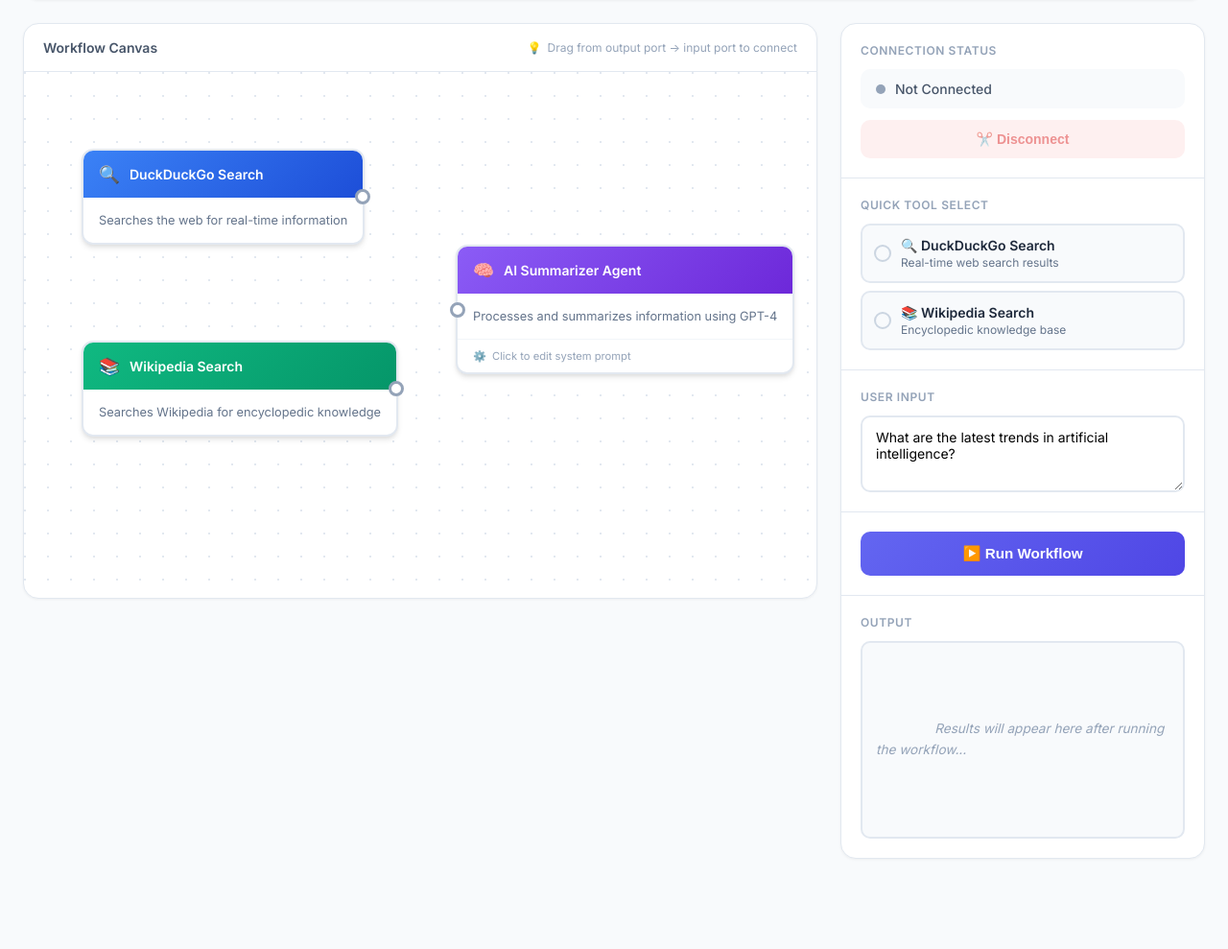
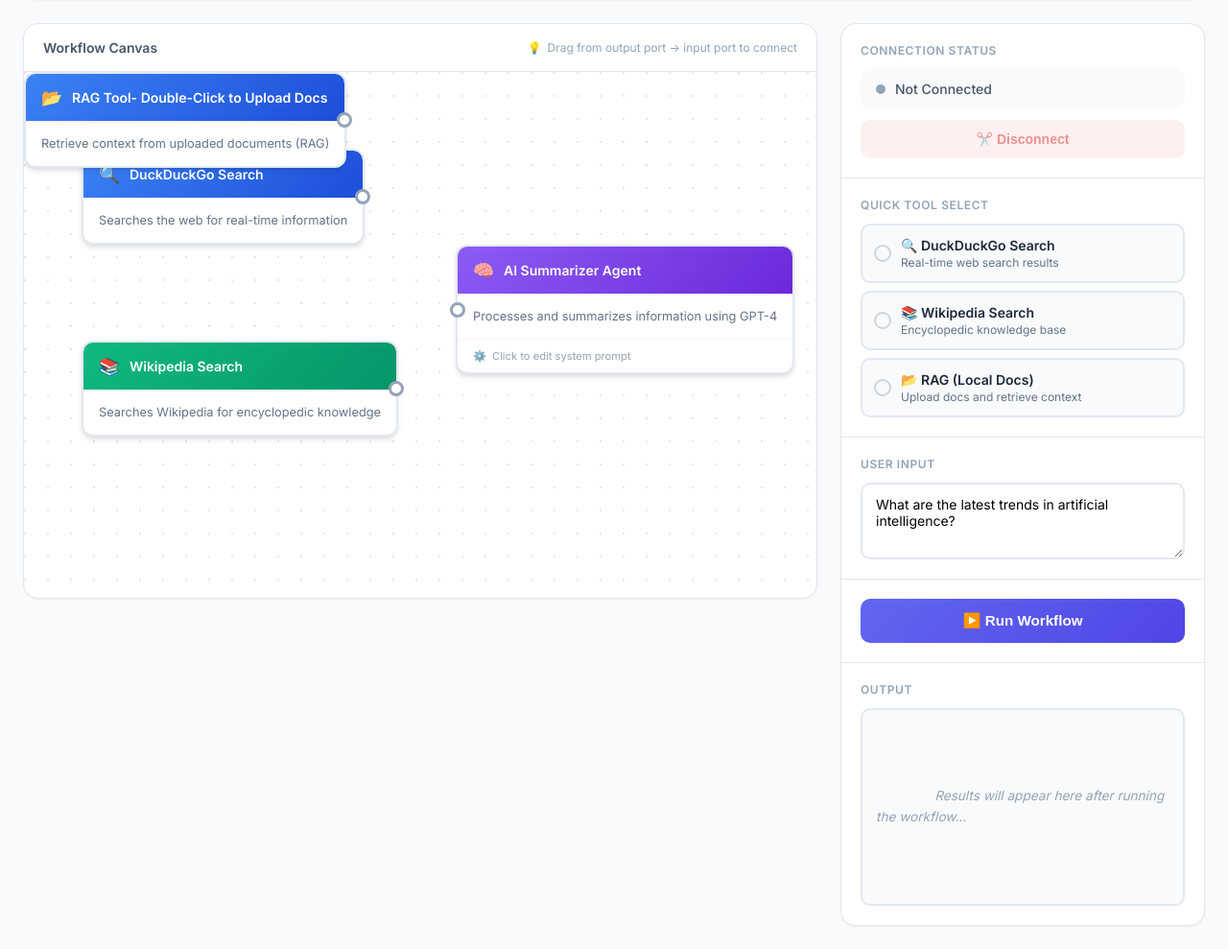
Before and after one commit to akshatshaw/gokwik, a FastAPI app: page / in a window 1280 px wide. Shown: the part 98-1087 px from the top of the page at 96% size. Before the commit the page ends 993 px from the top, so only its background shows below. Run offline with FastAPI, Linux system fonts and the light colour scheme.

Commit message:
added RAG tool to UI

```diff
--- a/drag-drop/app.py
+++ b/drag-drop/app.py
@@ -11,6 +11,20 @@
 from typing import Optional
 from dotenv import load_dotenv
 load_dotenv()
+import sys
+import os
+from fastapi import UploadFile, File
+
+# Make AgenticRAG utils importable
+ROOT = os.path.abspath(os.path.join(os.path.dirname(__file__), '..'))
+AGENTIC_RAG_UTILS = os.path.abspath(os.path.join(ROOT, 'AgenticRAG'))
+if AGENTIC_RAG_UTILS not in sys.path:
+    sys.path.insert(0, AGENTIC_RAG_UTILS)
+
+
+from utils.document_loader import DocumentLoader
+from utils.vector_search_clean import VectorSearch
+
 
 app = FastAPI()
 app.mount("/static", StaticFiles(directory="static"), name="static")
@@ -38,7 +52,7 @@
 
 
 # Agent: Summarizer using real LLM with custom system prompt
-def create_summarizer_agent(system_prompt: str, llm_instance: ChatOpenAI):
+def create_LLM_agent(system_prompt: str, llm_instance: ChatOpenAI):
     def summarizer_agent(input_text: str) -> str:
         try:
             messages = [
@@ -55,10 +69,23 @@
             return f"SUMMARY (Fallback):\n{summary}\n\n[LLM Error: {str(e)}]"
     return summarizer_agent
 
+# RAG tool: use local vector DB to retrieve context
+def rag_search_tool(query: str) -> str:
+    try:
+        # Use persistent chroma_db inside AgenticRAG if present
+        chroma_path = r"..\AgenticRAG\chroma_db"
+        vec = VectorSearch(persist_directory=chroma_path) if VectorSearch else None
+        if not vec:
+            return "RAG tool unavailable: VectorSearch helper not found."
+        results = vec.search_similar_ads(query, top_k=5)
+        return f"📂 RAG Results for '{query}':\n\n{results}"
+    except Exception as e:
+        return f"RAG search failed: {str(e)}\n\nFallback: no RAG context."
 
 # Build runnables
 duckduckgo_runnable = RunnableLambda(duckduckgo_search_tool)
 wikipedia_runnable = RunnableLambda(wikipedia_search_tool)
+rag_runnable = RunnableLambda(rag_search_tool)
 
 
 class WorkflowRequest(BaseModel):
@@ -74,6 +101,31 @@
     return templates.TemplateResponse("index.html", {"request": request})
 
 
+@app.post("/upload")
+async def upload_file(file: UploadFile = File(...)):
+    try:
+        if DocumentLoader is None or VectorSearch is None:
+            return JSONResponse({"success": False, "error": "RAG helpers not available on server."}, status_code=500)
+
+        save_dir = os.path.abspath(os.path.join(ROOT, 'AgenticRAG', 'uploads'))
+        os.makedirs(save_dir, exist_ok=True)
+        dest_path = os.path.join(save_dir, file.filename)
+
+        contents = await file.read()
+        with open(dest_path, 'wb') as f:
+            f.write(contents)
+
+        # Initialize vector DB pointing to AgenticRAG/chroma_db
+        chroma_path = os.path.abspath(os.path.join(ROOT, 'AgenticRAG', 'chroma_db'))
+        vec = VectorSearch(persist_directory=chroma_path)
+        loader = DocumentLoader(vector_db=vec)
+        added = loader.process_and_store(dest_path)
+
+        return JSONResponse({"success": True, "added_chunks": added, "filename": file.filename})
+    except Exception as e:
+        return JSONResponse({"success": False, "error": str(e)}, status_code=500)
+
+
 @app.post("/run")
 async def run_workflow(req: WorkflowRequest):
     try:
@@ -81,15 +133,18 @@
         llm = ChatOpenAI(
             model=req.model,
         )
-        agent_fn = create_summarizer_agent(req.system_prompt, llm_instance=llm)
+        agent_fn = create_LLM_agent(req.system_prompt, llm_instance=llm)
         agent_runnable = RunnableLambda(agent_fn)
+
+        tool_dict = {
+            "duckduckgo": duckduckgo_runnable,
+            "wikipedia": wikipedia_runnable,
+            "rag": rag_runnable
+        }
 
         if req.connected and req.tool:
             # Select the appropriate tool
-            if req.tool == "wikipedia":
-                tool_runnable = wikipedia_runnable
-            else:
-                tool_runnable = duckduckgo_runnable
+            tool_runnable = tool_dict.get(req.tool, duckduckgo_runnable)
 
             # Tool → Agent pipeline using LangChain Runnables
             chain = tool_runnable | agent_runnable
--- a/drag-drop/pyproject.toml
+++ b/drag-drop/pyproject.toml
@@ -3,6 +3,7 @@
 version = "0.1.0"
 requires-python = ">=3.13"
 dependencies = [
+    "chromadb>=1.4.1",
     "ddgs>=9.10.0",
     "duckduckgo-search>=8.1.1",
     "fastapi>=0.128.0",
@@ -11,6 +12,7 @@
     "langchain-core>=1.2.7",
     "langchain-openai>=1.1.7",
     "python-dotenv>=1.2.1",
+    "python-multipart>=0.0.21",
     "uvicorn>=0.40.0",
     "wikipedia>=1.4.0",
 ]
--- a/drag-drop/static/js/app.js
+++ b/drag-drop/static/js/app.js
@@ -22,6 +22,7 @@
 const svg = document.getElementById('connectionSvg');
 const toolNode1 = document.getElementById('toolNode1');
 const toolNode2 = document.getElementById('toolNode2');
+const toolNode3 = document.getElementById('toolNode3');
 const agentNode = document.getElementById('agentNode');
 const runBtn = document.getElementById('runBtn');
 const disconnectBtn = document.getElementById('disconnectBtn');
@@ -32,6 +33,7 @@
 const modalOverlay = document.getElementById('modalOverlay');
 const systemPromptInput = document.getElementById('systemPrompt');
 const toolOptions = document.querySelectorAll('.tool-option');
+const ragFileInput = document.getElementById('ragFileInput');
 
 // ===========================================
 // Initialization
@@ -54,7 +56,7 @@
 // Node Dragging
 // ===========================================
 function initNodeDrag() {
-  const nodes = [toolNode1, toolNode2, agentNode];
+  const nodes = [toolNode1, toolNode2, toolNode3, agentNode];
 
   nodes.forEach(node => {
     node.addEventListener('mousedown', handleNodeMouseDown);
@@ -299,14 +301,19 @@
 
   if (isConnected) {
     const conn = connections[0];
-    const toolName = conn.fromNode === 'toolNode1' ? 'DuckDuckGo' : 'Wikipedia';
+    let toolName = 'Unknown';
+    if (conn.fromNode === 'toolNode1') toolName = 'DuckDuckGo';
+    else if (conn.fromNode === 'toolNode2') toolName = 'Wikipedia';
+    else if (conn.fromNode === 'toolNode3') toolName = 'RAG (Local)';
     statusDot.classList.add('connected');
     statusDot.classList.remove('disconnected');
     statusText.textContent = `${toolName} → Agent`;
     disconnectBtn.disabled = false;
 
     // Update selected tool based on connection
-    selectedTool = conn.fromNode === 'toolNode1' ? 'duckduckgo' : 'wikipedia';
+    if (conn.fromNode === 'toolNode1') selectedTool = 'duckduckgo';
+    else if (conn.fromNode === 'toolNode2') selectedTool = 'wikipedia';
+    else if (conn.fromNode === 'toolNode3') selectedTool = 'rag';
     updateToolSelection();
   } else {
     statusDot.classList.remove('connected');
@@ -338,11 +345,18 @@
       updateToolSelection();
 
       // Auto-connect if not connected
-      const targetNode = tool === 'duckduckgo' ? 'toolNode1' : 'toolNode2';
-      connections = [{
-        fromNode: targetNode,
-        toNode: 'agentNode'
-      }];
+      let targetNode = 'toolNode1';
+      if (tool === 'duckduckgo') targetNode = 'toolNode1';
+      else if (tool === 'wikipedia') targetNode = 'toolNode2';
+      else if (tool === 'rag') targetNode = 'toolNode3';
+
+      connections = [{ fromNode: targetNode, toNode: 'agentNode' }];
+
+      // If selecting RAG, trigger file upload dialog
+      if (tool === 'rag') {
+        // open file picker to upload documents
+        if (ragFileInput) ragFileInput.click();
+      }
 
       redrawConnections();
       updateStatus();
@@ -397,6 +411,56 @@
   });
 }
 
+// ===========================================
+// RAG Upload Handling
+// ===========================================
+if (ragFileInput) {
+  ragFileInput.addEventListener('change', async (e) => {
+    const file = e.target.files[0];
+    if (!file) return;
+    await uploadRagFile(file);
+    // clear selection
+    e.target.value = '';
+  });
+}
+
+async function uploadRagFile(file) {
+  try {
+    const fd = new FormData();
+    fd.append('file', file);
+
+    outputBox.innerHTML = `⏳ Uploading ${file.name}...`;
+    outputBox.className = 'output-box loading';
+
+    const resp = await fetch('/upload', {
+      method: 'POST',
+      body: fd
+    });
+    const data = await resp.json();
+    if (data.success) {
+      showOutput(`Uploaded ${data.filename} — added ${data.added_chunks} chunks.`, 'success');
+      // ensure RAG is selected and connected
+      selectedTool = 'rag';
+      updateToolSelection();
+      connections = [{ fromNode: 'toolNode3', toNode: 'agentNode' }];
+      redrawConnections();
+      updateStatus();
+    } else {
+      showOutput(`Upload failed: ${data.error || JSON.stringify(data)}`, 'error');
+    }
+  } catch (err) {
+    showOutput(`Upload error: ${err.message}`, 'error');
+  }
+}
+
+// clicking/double-clicking tool node 3 opens upload
+if (toolNode3) {
+  toolNode3.addEventListener('dblclick', (e) => {
+    e.stopPropagation();
+    if (ragFileInput) ragFileInput.click();
+  });
+}
+
 function openModal() {
   systemPromptInput.value = systemPrompt;
   document.getElementById('modelSelect').value = selectedModel;
@@ -428,7 +492,10 @@
   // Determine which tool is connected
   let connectedTool = null;
   if (connections.length > 0) {
-    connectedTool = connections[0].fromNode === 'toolNode1' ? 'duckduckgo' : 'wikipedia';
+    const fn = connections[0].fromNode;
+    if (fn === 'toolNode1') connectedTool = 'duckduckgo';
+    else if (fn === 'toolNode2') connectedTool = 'wikipedia';
+    else if (fn === 'toolNode3') connectedTool = 'rag';
   }
 
   // Show loading
--- a/drag-drop/templates/index.html
+++ b/drag-drop/templates/index.html
@@ -69,6 +69,21 @@
               ></div>
             </div>
 
+            <!-- Tool Node 3: RAG -->
+            <div id="toolNode3" class="node" data-type="tool">
+              <div class="node-header tool-header">
+                <span class="node-icon">📂</span>
+                <span class="node-title">RAG Tool- Double-Click to Upload Docs</span>
+              </div>
+              <div class="node-body">
+                Retrieve context from uploaded documents (RAG)
+              </div>
+              <div
+                class="connection-port output-port"
+                data-node="toolNode3"
+              ></div>
+            </div>
+
             <!-- Agent Node -->
             <div id="agentNode" class="node agent-clickable" data-type="agent">
               <div
@@ -125,6 +140,13 @@
                 <div class="tool-info">
                   <div class="tool-name">📚 Wikipedia Search</div>
                   <div class="tool-desc">Encyclopedic knowledge base</div>
+                </div>
+              </div>
+              <div class="tool-option" data-tool="rag">
+                <div class="tool-radio"></div>
+                <div class="tool-info">
+                  <div class="tool-name">📂 RAG (Local Docs)</div>
+                  <div class="tool-desc">Upload docs and retrieve context</div>
                 </div>
               </div>
             </div>
@@ -206,6 +228,9 @@
       </div>
     </div>
 
+    <!-- Hidden file input for RAG uploads -->
+    <input type="file" id="ragFileInput" style="display: none" />
+
     <script src="/static/js/app.js"></script>
   </body>
 </html>
```
Also changed, not shown: AgenticRAG/chroma_db/chroma.sqlite3, 3 other files.
